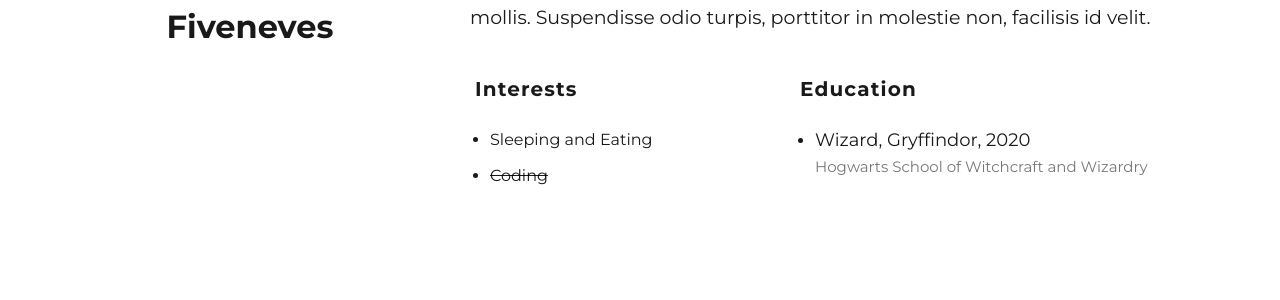
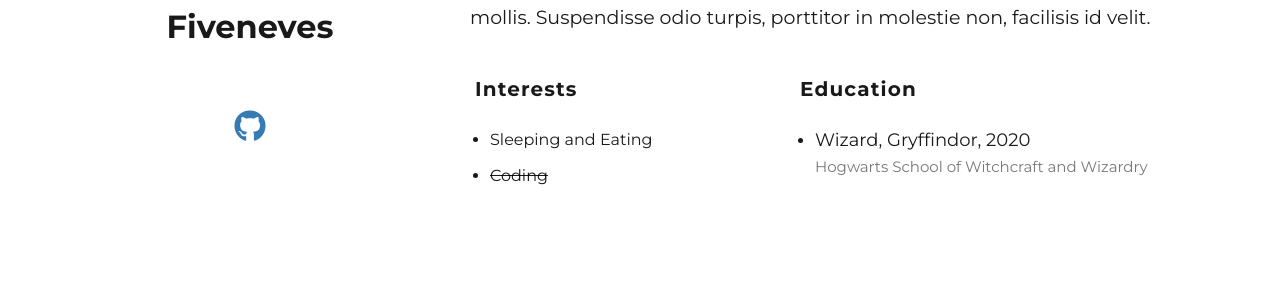
Before and after one commit to Fiveneves/Fiveneves.github.io, a Jekyll site: the page built from about.html, in a window 1280 px wide. Shown: the part 455-755 px from the top of the page. Built offline with Jekyll 4.4.1, drawn with Linux system fonts in a browser that asks for light colours; nearby versions of some CDN libraries; a script that is not in the unit is left out; comment, search, counter and statistics services are not loaded.

Commit message:
Update header.html

```diff
--- a/_includes/about/header.html
+++ b/_includes/about/header.html
@@ -17,7 +17,7 @@
             href="https://github.com/{{ site.sns.github_username }}"
             target="_blank"
           >
-            <i class="fas fa-github fa-2x"></i>
+            <i class="fab fa-github fa-2x"></i>
           </a>
         </div>
         {% endif %}
```
